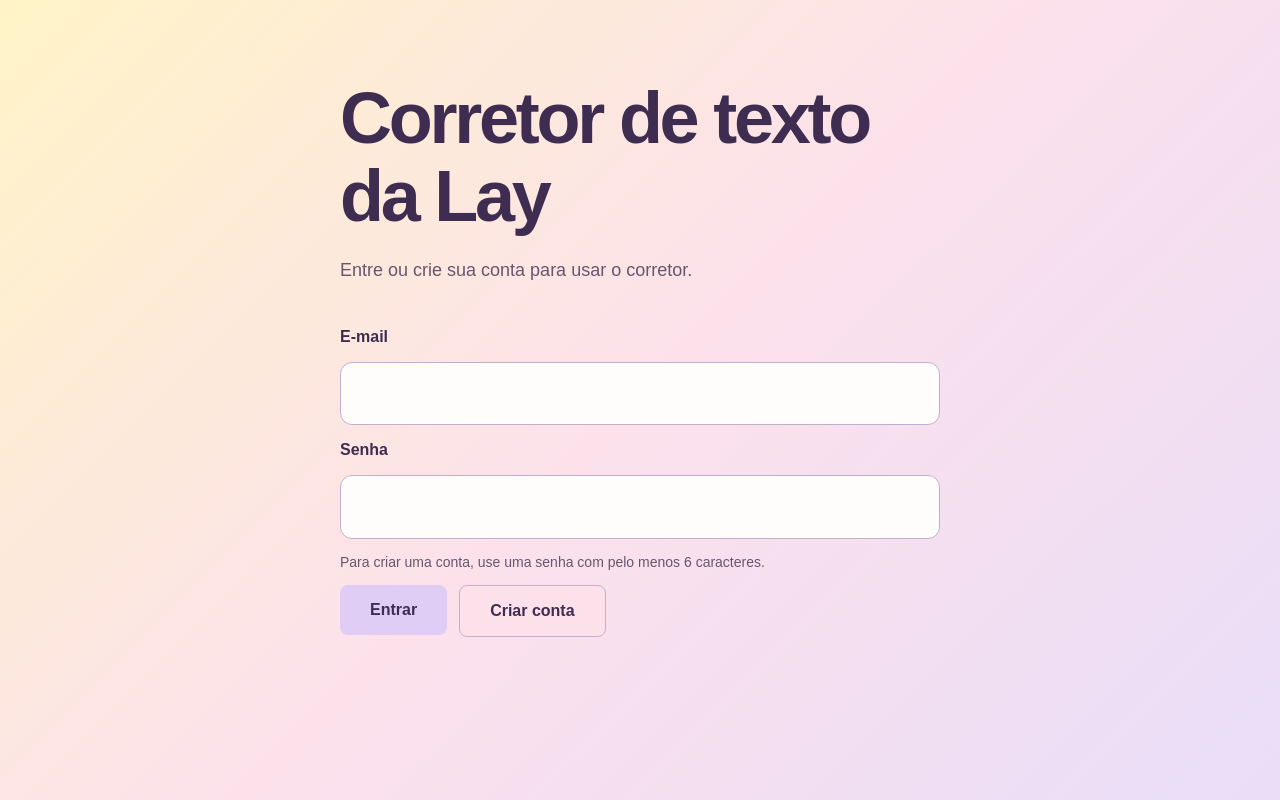
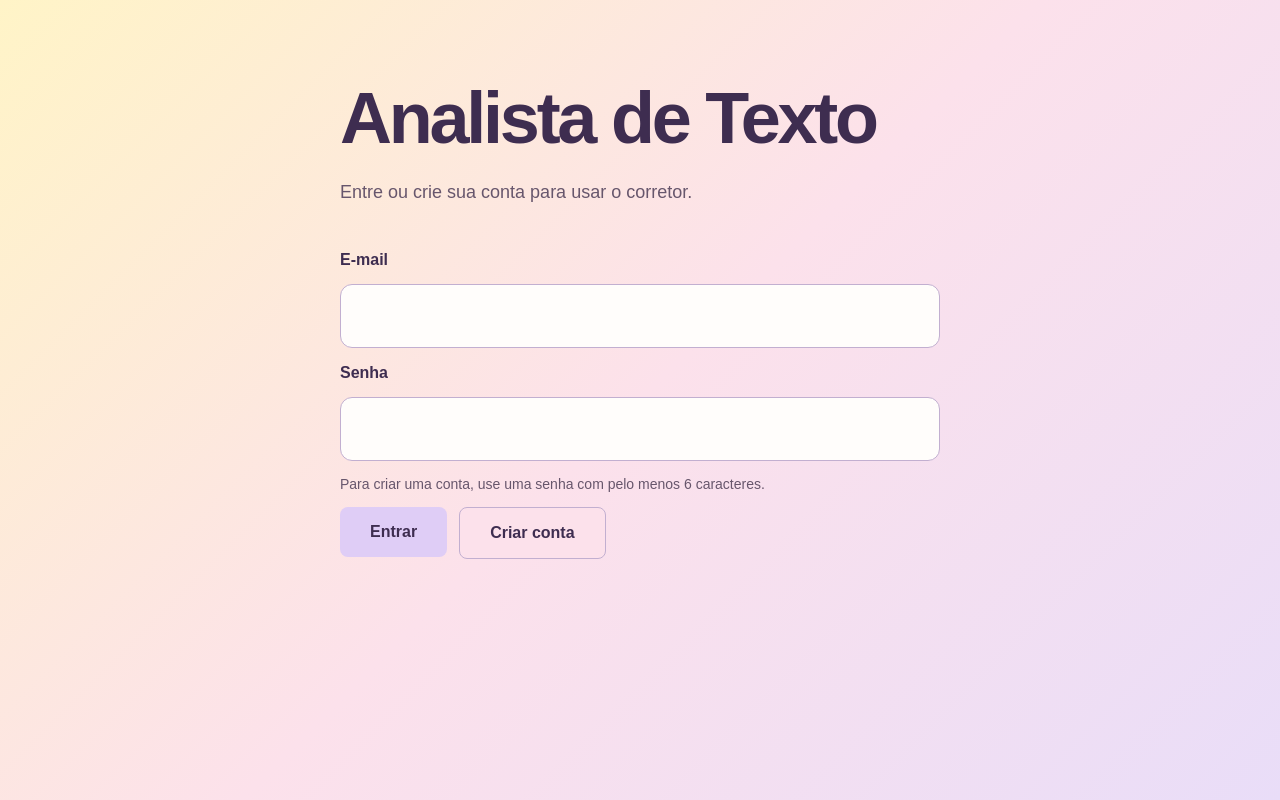
Before and after one commit to AlayanedeSousa/teste, a Next.js app: page /login in a window 1280 px wide. Built offline with nearby package versions, Linux system fonts and the light colour scheme; no server answers.

Commit message:
Rename site to Analista de Texto

```diff
--- a/app/content.js
+++ b/app/content.js
@@ -1,11 +1,11 @@
 // Edite os textos da página aqui.
 export const content = {
-  title: "Corretor de texto da Lay",
+  title: "Analista de Texto",
   description: "Digite seu texto abaixo e clique em Analisar para ver a resposta.",
   inputLabel: "Seu texto",
   placeholder: "Escreva ou cole seu texto aqui…",
   button: "Analisar",
   responseTitle: "Resposta",
-  siteTitle: "Corretor de texto da Lay",
+  siteTitle: "Analista de Texto",
   siteDescription: "Um espaço simples para analisar seus textos.",
 };
```
